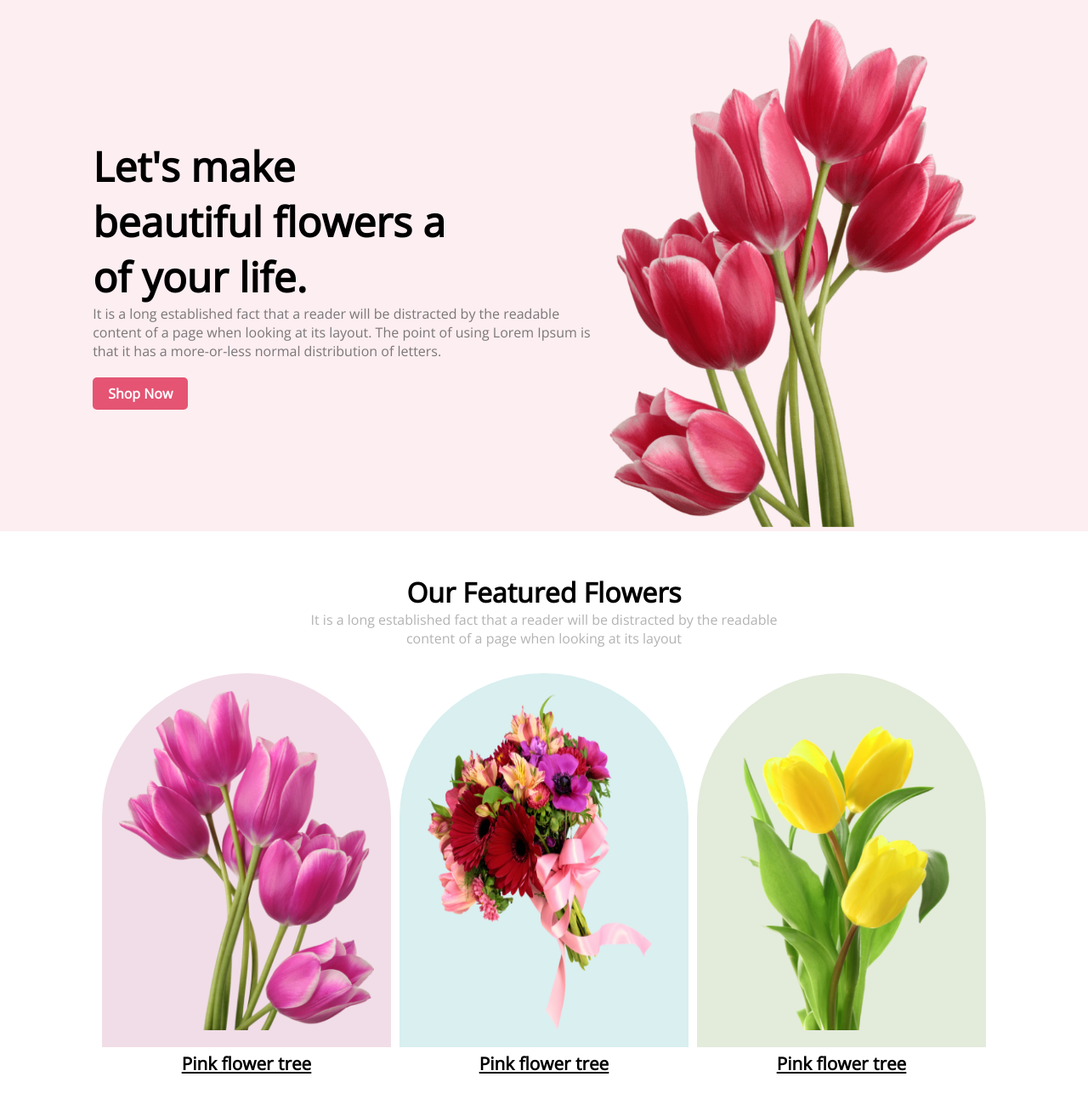
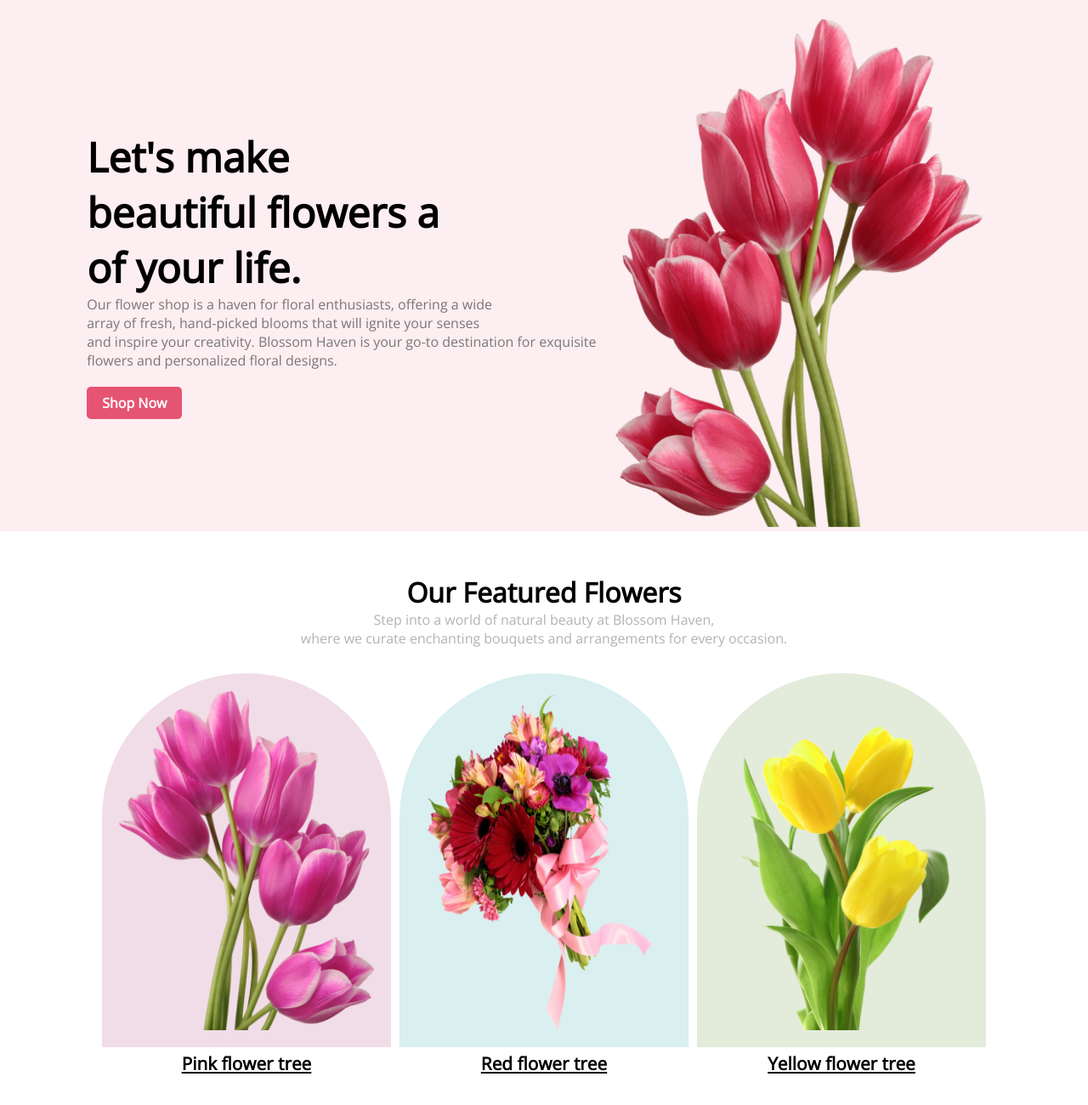
Before and after one commit to smlimonparvez/flower-shop-assignment, a plain HTML site: page index.html in a window 1280 px wide. Shown: the top 1300 px of the page at 85% size. Drawn offline with nearby package versions, Linux system fonts and the light colour scheme.

Commit message:
completed

```diff
--- a/index.html
+++ b/index.html
@@ -19,9 +19,9 @@
                 <h2>
                     Let's make <br> beautiful flowers a <br> of your life.
                 </h2>
-                <p>It is a long established fact that a reader will be distracted by the readable<br>
-                    content of a page when looking at its layout. The point of using Lorem Ipsum is<br>
-                    that it has a more-or-less normal distribution of letters.</p>
+                <p>Our flower shop is a haven for floral enthusiasts, offering a wide <br> array of fresh, hand-picked
+                    blooms that will ignite your senses <br> and inspire your creativity. Blossom Haven is your
+                    go-to destination for exquisite <br> flowers and personalized floral designs.</p>
                 <button class="btn-primary">Shop Now</button>
             </div>
             <div class="hero-image">
@@ -33,8 +33,8 @@
         <section class="feature-section">
             <div class="feature-info">
                 <h2>Our Featured Flowers</h2>
-                <p>It is a long established fact that a reader will be distracted by the readable<br>
-                    content of a page when looking at its layout</p>
+                <p>Step into a world of natural beauty at Blossom Haven, <br> where we curate enchanting bouquets and
+                    arrangements for every occasion.</p>
             </div>
             <div class="feature-images">
                 <figure>
@@ -43,11 +43,11 @@
                 </figure>
                 <figure>
                     <img class="img-2" src="images/pngwing 5.png" alt="">
-                    <figcaption>Pink flower tree</figcaption>
+                    <figcaption>Red flower tree</figcaption>
                 </figure>
                 <figure>
                     <img class="img-3" src="images/pngwing 7.png" alt="">
-                    <figcaption>Pink flower tree</figcaption>
+                    <figcaption>Yellow flower tree</figcaption>
                 </figure>
             </div>
         </section>
@@ -70,8 +70,8 @@
         <section class="hot-deal">
             <div class="hot-deal-info">
                 <h2>Hot Deal ! Sale Up To <span class="red-color">25% off</span></h2>
-                <p>It is a long established fact that a reader will be distracted by the readable <br>
-                    content of a page when looking at its layout</p>
+                <p>Blossom Haven is your go-to destination for exquisite flowers and personalized <br>floral designs.
+                </p>
                 <button class="btn-primary">Sign up</button>
             </div>
             <div class="hot-deal-img">
@@ -81,8 +81,8 @@
         <section class="instagram">
             <div class="instagram-info">
                 <h2>Instagram</h2>
-                <p>It is a long established fact that a reader will be distracted by the readable <br>
-                    content of a page when looking at its layout.</p>
+                <p>Discover the artistry of nature and let us help you craft unforgettable <br> moments with the
+                    language of flowers.</p>
             </div>
             <div class="instagram-img">
                 <img class="insta-img" src="images/Flower 01.png" alt="">
@@ -94,8 +94,8 @@
         <section class="pinterest">
             <div class="pinterest-info">
                 <h2>Pinterest</h2>
-                <p>It is a long established fact that a reader will be distracted by the readable <br>
-                    content of a page when looking at its layout.</p>
+                <p>Discover the artistry of nature and let us help you craft unforgettable <br> moments with the
+                    language of flowers.</p>
             </div>
             <div class="pinterest-img">
                 <img class="pin-img" src="images/pngwing 10.png" alt="">
@@ -117,8 +117,8 @@
     </main>
     <footer>
         <h2><span class="pink-color">Flower</span>Shop</h2>
-        <p>It is a long established fact that a reader will be distracted by the readable<br>
-            content of a page when looking at its layout</p>
+        <p>Blossom Haven is your
+            go-to destination for exquisite <br>flowers and personalized floral designs.</p>
         <p>@2020-2023, FlowerShop.com. All rights reserved.</p>
     </footer>
 </body>
--- a/style.css
+++ b/style.css
@@ -34,6 +34,12 @@
     color: #ffffff;
     font-size: 16px;
     font-weight: 600;
+    transition: 0.3s all ease-in-out;
+}
+
+.btn-primary:hover {
+    background: #D9EFF0;
+    color: black;
 }
 
 .hero-image img {
```
